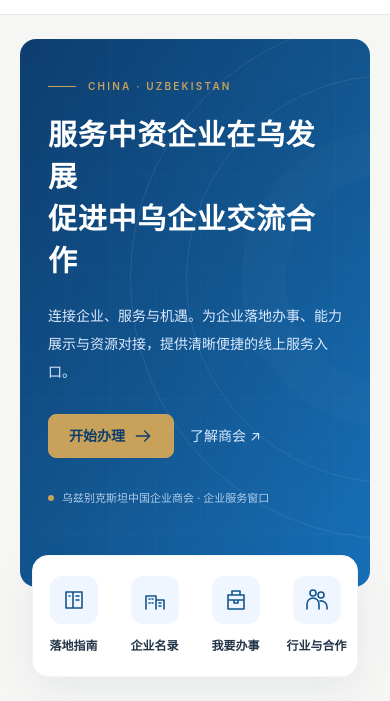
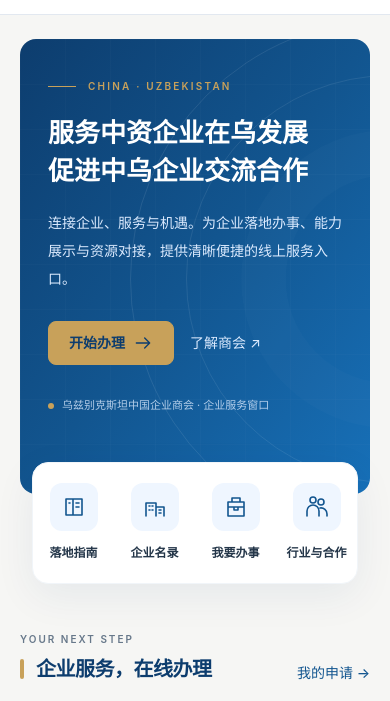
Before and after one commit to py20250530-XA/chamber-web-platform, a website: page index.html in a window 390 px wide. Shown: the part 64-765 px from the top of the page. Drawn offline with Linux system fonts and the light colour scheme.

Commit message:
Refine mobile hero headline wrapping

```diff
--- a/index.html
+++ b/index.html
@@ -5,7 +5,7 @@
 <main id="main" class="container-wide pb-14 pt-6 sm:pt-8">
 <section class="relative overflow-hidden rounded-2xl bg-gradient-to-br from-navy via-ocean to-bright px-7 pb-20 pt-10 text-white sm:rounded-3xl sm:px-12 sm:pb-24 sm:pt-14 lg:px-16">
 <div class="hero-grid absolute inset-0"></div><div class="hero-orbit"></div><div class="hero-line"><span class="hero-dot -top-1 left-0"></span><span class="hero-dot -top-1 right-0"></span></div>
-<div class="relative max-w-2xl"><div class="mb-5 flex items-center gap-3 text-[10px] font-semibold tracking-[.22em] text-gold sm:text-xs"><span class="h-px w-7 bg-gold"></span> CHINA · UZBEKISTAN</div><h1 class="text-[29px] font-bold leading-[1.45] tracking-wide sm:text-[42px]">服务中资企业在乌发展<br>促进中乌企业交流合作</h1><p class="mt-5 max-w-lg text-sm leading-7 text-blue-100 sm:text-base">连接企业、服务与机遇。为企业落地办事、能力展示与资源对接，提供清晰便捷的线上服务入口。</p><div class="mt-7 flex flex-wrap items-center gap-4"><a class="btn btn-gold" href="#services">开始办理 <span data-icon="arrow"></span></a><a href="#about" class="text-sm text-blue-100 hover:text-white">了解商会 <span aria-hidden="true">↗</span></a></div></div><div class="relative mt-8 flex items-center gap-2 text-[11px] text-blue-100/80"><span class="h-1.5 w-1.5 rounded-full bg-gold"></span> 乌兹别克斯坦中国企业商会 · 企业服务窗口</div>
+<div class="relative max-w-2xl"><div class="mb-5 flex items-center gap-3 text-[10px] font-semibold tracking-[.22em] text-gold sm:text-xs"><span class="h-px w-7 bg-gold"></span> CHINA · UZBEKISTAN</div><h1 class="text-[26px] font-bold leading-[1.45] tracking-normal sm:text-[42px] sm:tracking-wide">服务中资企业在乌发展<br>促进中乌企业交流合作</h1><p class="mt-5 max-w-lg text-sm leading-7 text-blue-100 sm:text-base">连接企业、服务与机遇。为企业落地办事、能力展示与资源对接，提供清晰便捷的线上服务入口。</p><div class="mt-7 flex flex-wrap items-center gap-4"><a class="btn btn-gold" href="#services">开始办理 <span data-icon="arrow"></span></a><a href="#about" class="text-sm text-blue-100 hover:text-white">了解商会 <span aria-hidden="true">↗</span></a></div></div><div class="relative mt-8 flex items-center gap-2 text-[11px] text-blue-100/80"><span class="h-1.5 w-1.5 rounded-full bg-gold"></span> 乌兹别克斯坦中国企业商会 · 企业服务窗口</div>
 </section>
 <nav aria-label="四大服务栏目" class="relative z-10 mx-3 -mt-8 grid grid-cols-4 rounded-2xl border border-slate-100 bg-white py-5 shadow-soft sm:mx-8 sm:py-7"><a href="#guides" class="flex flex-col items-center gap-2 px-1 sm:flex-row sm:justify-center sm:gap-4"><span class="icon-box" data-icon="guide"></span><span><b class="text-xs sm:text-base">落地指南</b><small class="mt-1 hidden text-xs text-muted sm:block">材料 · 步骤 · 官方渠道</small></span></a><a href="#companies" class="flex flex-col items-center gap-2 px-1 sm:flex-row sm:justify-center sm:gap-4"><span class="icon-box" data-icon="company"></span><span><b class="text-xs sm:text-base">企业名录</b><small class="mt-1 hidden text-xs text-muted sm:block">企业能力 · 资源展示</small></span></a><a href="#services" class="flex flex-col items-center gap-2 px-1 sm:flex-row sm:justify-center sm:gap-4"><span class="icon-box" data-icon="service"></span><span><b class="text-xs sm:text-base">我要办事</b><small class="mt-1 hidden text-xs text-muted sm:block">在线申请 · 进度查询</small></span></a><a href="#cooperation" class="flex flex-col items-center gap-2 px-1 sm:flex-row sm:justify-center sm:gap-4"><span class="icon-box" data-icon="cooperation"></span><span><b class="text-xs sm:text-base">行业与合作</b><small class="mt-1 hidden text-xs text-muted sm:block">行业研究 · 双向合作</small></span></a></nav>
 <section id="services" class="mt-12"><div class="flex flex-wrap items-end justify-between gap-4"><div><p class="eyebrow mb-2">YOUR NEXT STEP</p><h2 class="section-title">企业服务，在线办理</h2></div><a href="applications.html" class="text-sm font-medium text-ocean">我的申请 <span aria-hidden="true">→</span></a></div><p class="mt-3 text-sm leading-7 text-muted">选择您需要的服务，让每一次申请有路径、每一次沟通有记录。</p><div class="mt-6 grid gap-4 sm:grid-cols-2 lg:grid-cols-3">
```
Also changed, not shown: preview-mobile.png, tailwind.css.
